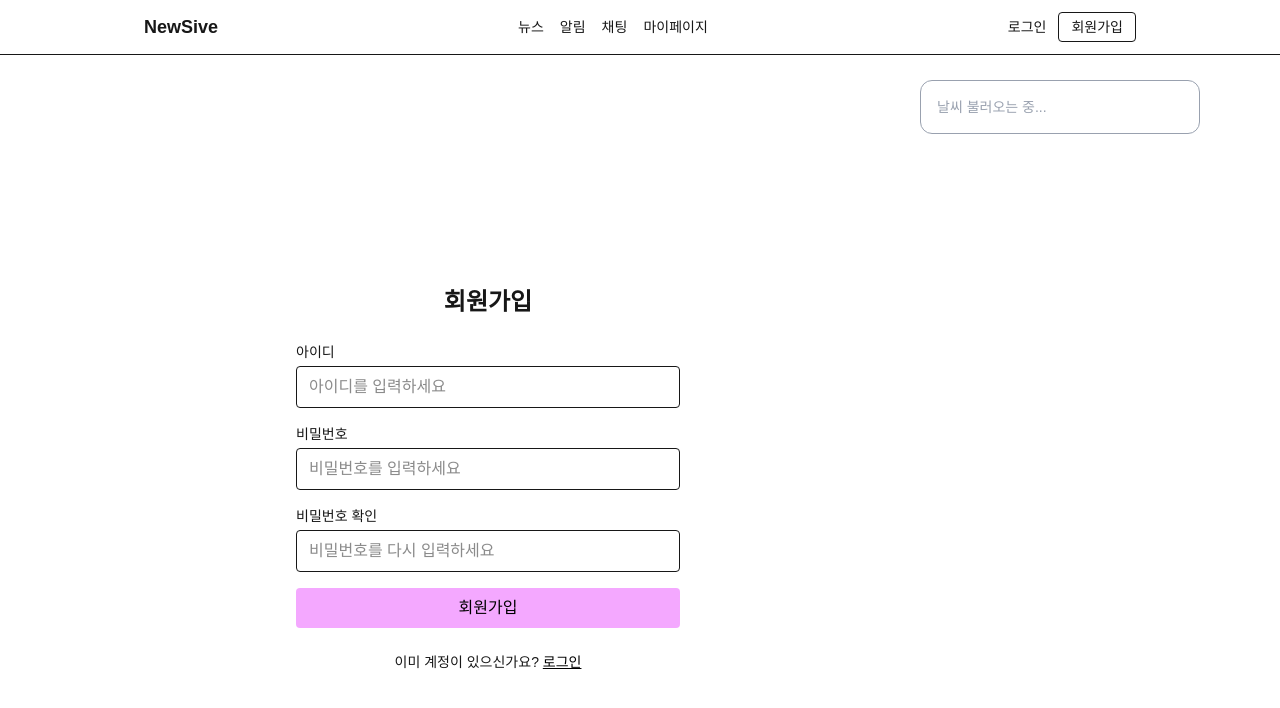
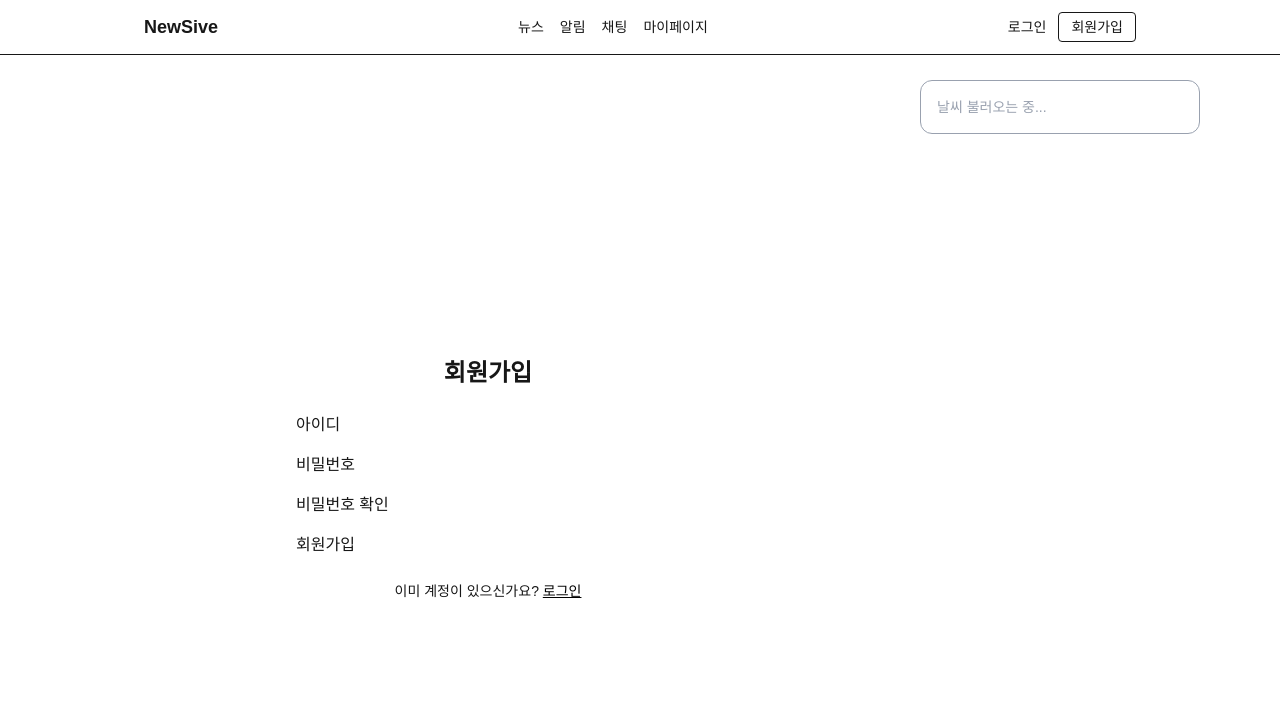
Before and after one commit to susuholee/NewSive_FrontEnd, a Next.js app: page /signup in a window 1280 px wide. Shown: the top 708 px of the page. Built offline with nearby package versions, Linux system fonts and the light colour scheme; no server answers.

Commit message:
style: 회원가입 폼 UI/UX 개선 작업

```diff
--- a/app/signup/page.tsx
+++ b/app/signup/page.tsx
@@ -1,40 +1,13 @@
 'use client';
 
-import { useState } from 'react';
 import { useRouter } from 'next/navigation';
-import { signup } from '@/shared/service/singup.service';
+import  SignupForm from './signupForm';
 
 export default function SignupPage() {
   const router = useRouter();
 
-  const [username, setUsername] = useState('');
-  const [password, setPassword] = useState('');
-  const [passwordConfirm, setPasswordConfirm] = useState('');
-  const [loading, setLoading] = useState(false);
-  const [errorMsg, setErrorMsg] = useState('');
-
-  const handleSignup = async () => {
-    setErrorMsg('');
-
-    if (password !== passwordConfirm) {
-      setErrorMsg('비밀번호가 일치하지 않습니다.');
-      return;
-    }
-
-    setLoading(true);
-
-    try {
-      await signup(username, password);
-      router.push('/login');
-    } catch (err) {
-      setErrorMsg(
-        typeof err === 'string'
-          ? err
-          : '회원가입에 실패했습니다.'
-      );
-    } finally {
-      setLoading(false);
-    }
+  const handleSignupSuccess = () => {
+    router.push('/login');
   };
 
   return (
@@ -42,55 +15,7 @@ export default function SignupPage() {
       <div className="w-full max-w-sm space-y-6">
         <h1 className="text-2xl font-bold text-center">회원가입</h1>
 
-        <form className="space-y-4">
-          <div>
-            <label className="block text-sm font-medium">아이디</label>
-            <input
-              type="text"
-              className="mt-1 w-full rounded border px-3 py-2"
-              placeholder="아이디를 입력하세요"
-              value={username}
-              onChange={(e) => setUsername(e.target.value)}
-            />
-          </div>
-
-          <div>
-            <label className="block text-sm font-medium">비밀번호</label>
-            <input
-              type="password"
-              className="mt-1 w-full rounded border px-3 py-2"
-              placeholder="비밀번호를 입력하세요"
-              value={password}
-              onChange={(e) => setPassword(e.target.value)}
-            />
-          </div>
-
-          <div>
-            <label className="block text-sm font-medium">비밀번호 확인</label>
-            <input
-              type="password"
-              className="mt-1 w-full rounded border px-3 py-2"
-              placeholder="비밀번호를 다시 입력하세요"
-              value={passwordConfirm}
-              onChange={(e) => setPasswordConfirm(e.target.value)}
-            />
-          </div>
-
-          {errorMsg && (
-            <p className="text-sm text-red-500">
-              {errorMsg}
-            </p>
-          )}
-
-          <button
-            type="button"
-            onClick={handleSignup}
-            disabled={loading}
-            className="w-full rounded bg-fuchsia-300 py-2 text-black disabled:opacity-50"
-          >
-            {loading ? '가입 중...' : '회원가입'}
-          </button>
-        </form>
+        <SignupForm onSuccess={handleSignupSuccess} />
 
         <p className="text-center text-sm">
           이미 계정이 있으신가요?{' '}
--- /dev/null
+++ b/app/signup/signupForm.tsx
@@ -0,0 +1,65 @@
+'use client';
+
+import { useState } from "react";
+import type { SignupFormData } from "../../shared/types/auth.ts"
+
+type SignupFormProps = {
+    onSuccess : () => void
+}
+
+const SignupForm = ({ onSuccess } : SignupFormProps) => {
+    const [errorMsg, setErrorMsg] = useState<string | null>(null);
+    const [signupValues, setsignupValues] = useState<SignupFormData>({
+        username: '',
+        password: '',
+        passwordConfirm: '',
+        nickname: '',
+        birthday: '',
+        gender: undefined,
+    })
+    return (
+        <form className="space-y-4">
+            <div>
+                <label>아이디</label>
+                <input type="text" value={signupValues.username} onChange={(e) =>
+                    setsignupValues(prev => ({
+                        ...prev, username : e.target.value,
+                    }))
+                }
+                />
+            </div>
+
+            <div>
+                <label>비밀번호</label>
+                <input type="password" value={signupValues.password} onChange={(e) =>
+                    setsignupValues(prev => ({
+                        ...prev, password : e.target.value,
+                    }))
+                }
+                />
+            </div>
+
+            <div>
+                <label>비밀번호 확인</label>
+                <input type="password" value={signupValues.passwordConfirm} onChange={(e) =>
+                    setsignupValues(prev => ({
+                        ...prev, passwordConfirm : e.target.value,
+                    }))
+                }
+                />
+            </div>
+
+            <button type="button" onClick={() => {
+                if(signupValues.password !== signupValues.passwordConfirm) {
+                    setErrorMsg('패스워드가 일치하지 않습니다');
+                    return;
+                }
+                onSuccess();
+            }}>
+                회원가입
+            </button>
+        </form>
+    )
+}
+
+export default  SignupForm;
--- /dev/null
+++ b/shared/types/auth.ts
@@ -0,0 +1,8 @@
+export type SignupFormData = {
+    username: string;
+    password: string;
+    passwordConfirm: string;
+    nickname?: string;
+    birthday?: string;
+    gender?: 'male' | 'female' | 'other';
+}
```
